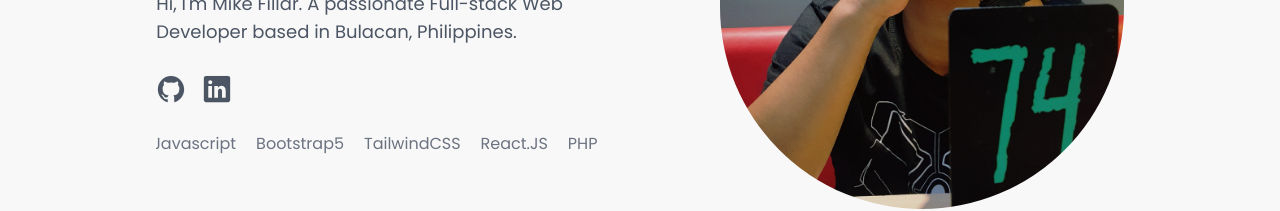
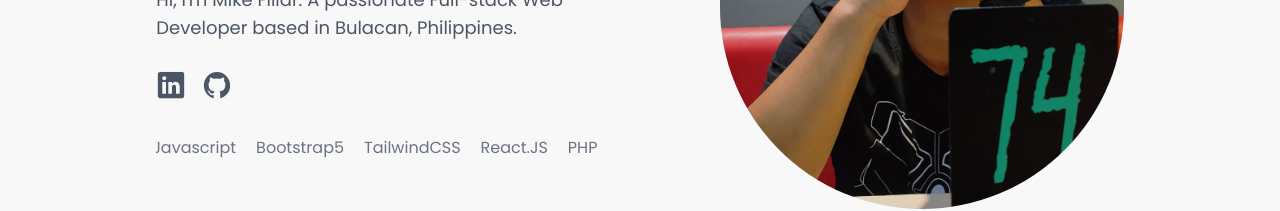
Before and after one commit to mikefillar/mikefillar.github.io, a React (Create React App) app: page / in a window 1280 px wide. Shown: the part 348-559 px from the top of the page. Built offline with nearby package versions, Linux system fonts and the light colour scheme.

Commit message:
link added

```diff
--- a/src/Components/Contact.js
+++ b/src/Components/Contact.js
@@ -46,10 +46,14 @@ const Contact = () => {
         </h2>
         <div className="flex gap-5">
           <a href="/">
-            <ion-icon id="footericon" name="logo-github"></ion-icon>
+            <a href="https://www.linkedin.com/in/mike-fillar/" target="blank">
+              <ion-icon id="footericon" name="logo-linkedin"></ion-icon>
+            </a>
           </a>
           <a href="/">
-            <ion-icon id="footericon" name="logo-linkedin"></ion-icon>
+            <a href="https://github.com/mikefillar" target="blank">
+              <ion-icon id="footericon" name="logo-github"></ion-icon>
+            </a>
           </a>
         </div>
       </footer>
--- a/src/Components/HomeNew.js
+++ b/src/Components/HomeNew.js
@@ -38,9 +38,21 @@ const HomeNew = () => {
               Hi, I'm Mike Fillar. A passionate Full-stack Web Developer based
               in Bulacan, Philippines.
             </p>
-            <div className="text-3xl text-gray-600 flex justify-center items-center md:justify-start md:items-start gap-4">
-              <ion-icon name="logo-github"></ion-icon>
-              <ion-icon name="logo-linkedin"></ion-icon>
+            <div className="flex justify-center items-center md:justify-start md:items-start gap-4">
+              <a
+                target="blank"
+                href="https://www.linkedin.com/in/mike-fillar/"
+                className="text-gray-600 hover:text-blue-400 text-3xl"
+              >
+                <ion-icon name="logo-linkedin"></ion-icon>
+              </a>
+              <a
+                target="blank"
+                href="https://github.com/mikefillar"
+                className="text-gray-600 hover:text-blue-400 text-3xl"
+              >
+                <ion-icon name="logo-github"></ion-icon>
+              </a>
             </div>
             <div className="overflow-hidden">
               <ul className="flex animate-loop-scroll gap-5 hover:paused">
```
